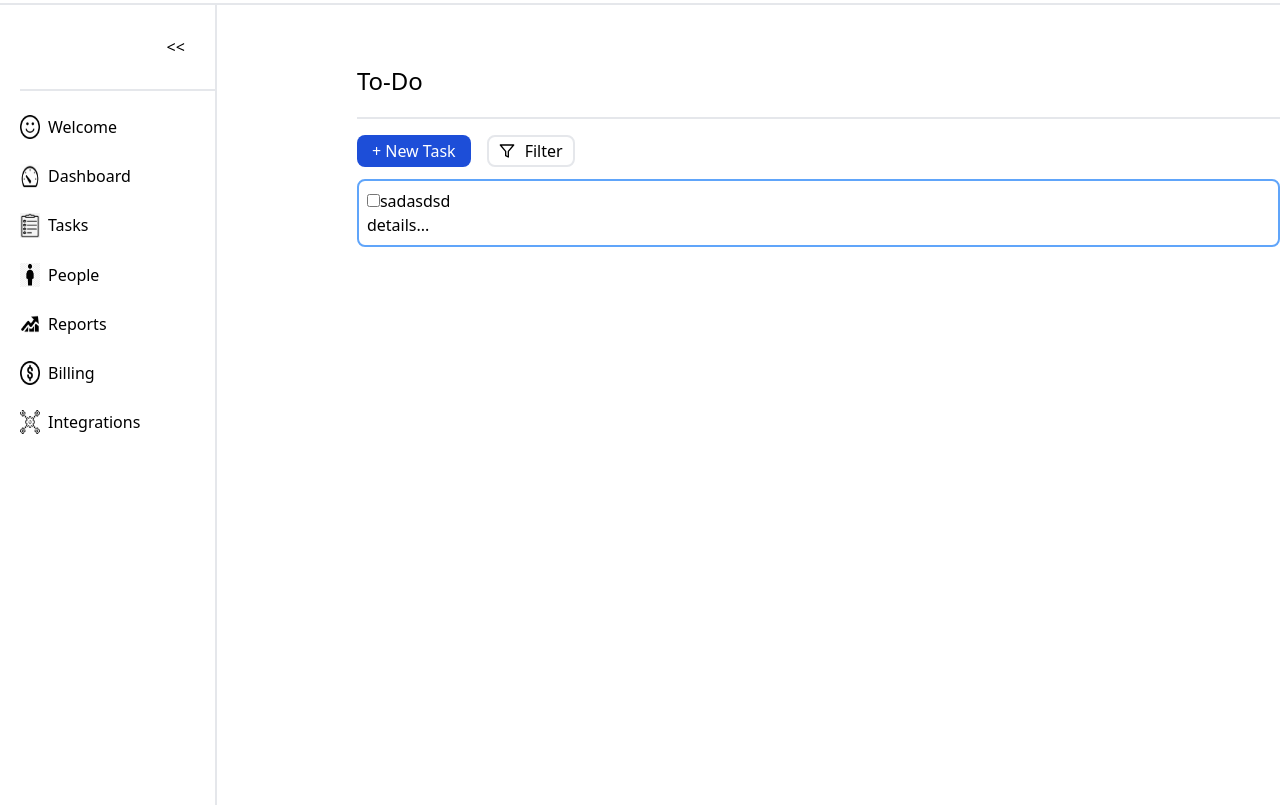
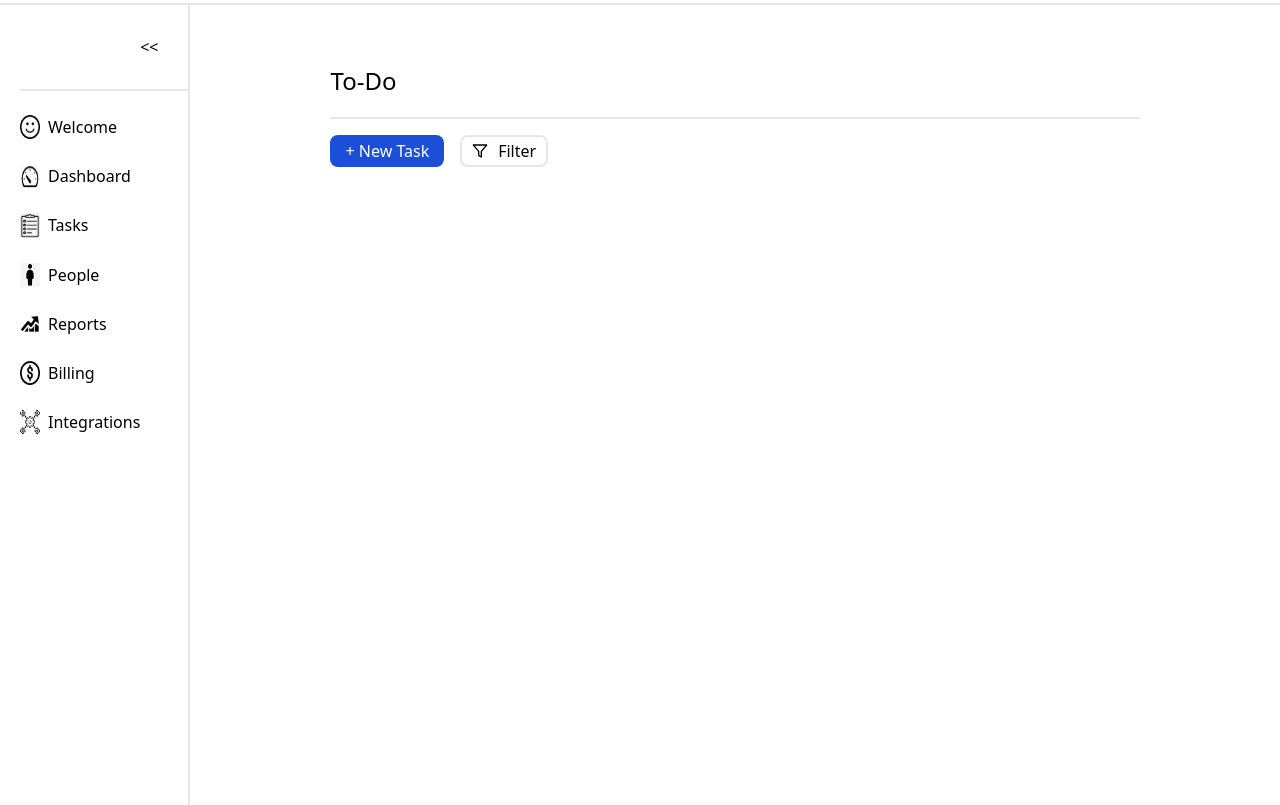
Before and after one commit to ongkitwei/TaskTracker, a React (Vite) app: page / in a window 1280 px wide. Built offline with nearby package versions, Linux system fonts and the light colour scheme.

Commit message:
rendering done, added colors to diff priority

```diff
--- a/src/ContentPage.jsx
+++ b/src/ContentPage.jsx
@@ -11,17 +11,17 @@ function ContentPage() {
   const [showModal, setModal] = useState(false);
 
   // state for Modal.jsx
-  const[todosTitle, settodosTitle] = useState(["TEST TITLE"]);
-  const[todosDescrip, settodosDescrip] = useState(["sample description"]);
-  const[todosPior, settodosPior] = useState(["High"]);
+  const[todosTitle, settodosTitle] = useState([]);
+  const[todosDescrip, settodosDescrip] = useState([]);
+  const[todosPior, settodosPior] = useState([]);
 
   return (
     <MyContext.Provider value={{todosTitle, settodosTitle, todosDescrip, settodosDescrip, todosPior, settodosPior}}>
-    <div className="mt-[60px] ml-[140px] flex flex-col justify-start w-full">
+    <div className="mt-[60px] ml-[140px] mr-[140px] flex flex-col justify-start w-full">
         <div className="border-b-2 border-gray-150 pb-5">
             <header className="text-2xl">To-Do</header>
         </div>
-        <div className="pt-4 flex flex-row">
+        <div className="pt-4 pb-2 flex flex-row">
           <button className="bg-blue-700 text-white py-[2px] px-[15px] rounded-lg hover:bg-blue-600" onClick={() => setModal(true)}>+ New Task</button>
           <button className="flex items-center bg-white ml-4 border-2 border-gray-150 rounded-lg px-[10px] py-[2px]">
             <FiFilter className="mr-[10px]"></FiFilter>
--- a/src/TodoTask.jsx
+++ b/src/TodoTask.jsx
@@ -1,13 +1,36 @@
 import React, { useContext } from 'react';
+import { MyContext } from './contentPage';
 
 function TodoTask() {
+  const {
+    todosTitle, settodosTitle,
+    todosDescrip, settodosDescrip,
+    todosPior, settodosPior
+  } = useContext(MyContext);
+
   return (
-    <div className="border-2 border-blue-400 mt-3 rounded-lg p-2">
-        <input type="checkbox"></input>
-        <span>sadasdsd</span>
-        <p>details...</p>
+    <div>
+      {todosTitle.map((todo, index) => (
+      <div className="border-2 border-gray-300 mt-3 rounded-lg p-2 flex flex-row items-center justify-between">
+        <div className="flex flex-col">
+            <div className="flex items-center">
+              <input type="checkbox" className="mr-1"/>
+              <header className="font-semibold text-lg">{todo}</header>
+            </div>
+            <div>
+              <i className="pl-4 text-gray-400 text-[15px]">{todosDescrip[index]}</i>
+            </div>
+          </div>
+          <div>
+            <button className={`border-2 p-1 rounded-lg ${todosPior[index]=="High" ? " border-red-400 text-red-400 bg-red-100"
+              : todosPior[index]=="Medium" ? "border-orange-400 text-orange-400 bg-orange-100"
+              : "border-yellow-400 text-yellow-400 bg-yellow-100"}`}>{todosPior[index]}</button>
+        </div>
+      </div>
+      ))}
     </div>
-  )
+
+  );
 }
 
 export default TodoTask;
```
